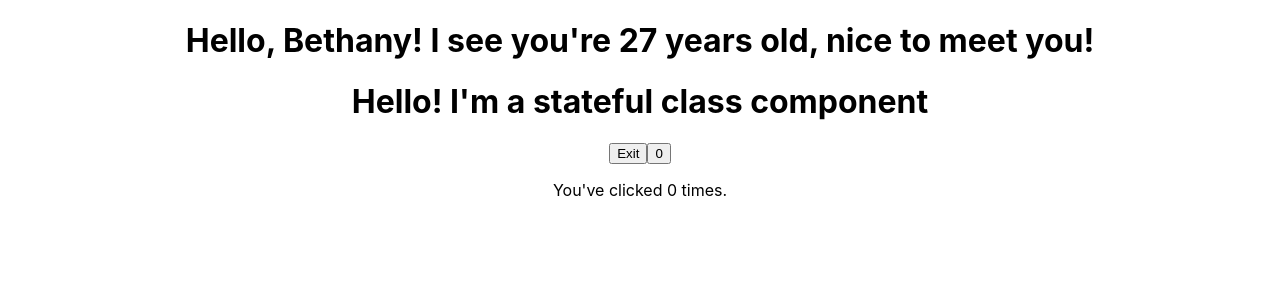
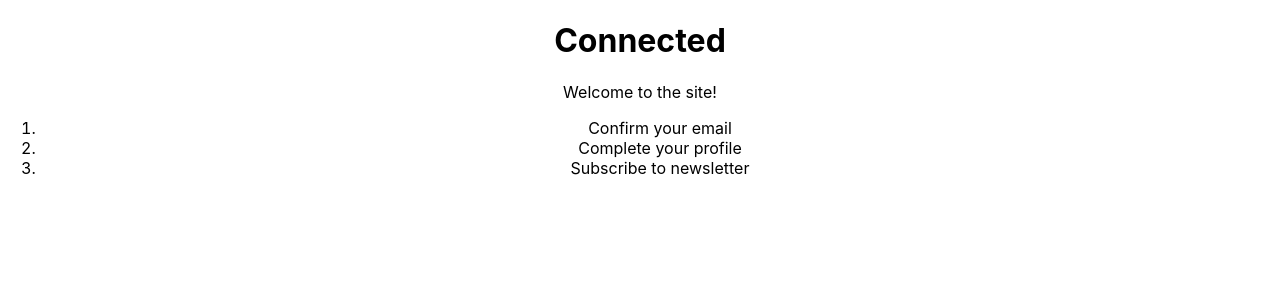
Before and after one commit to AnnieNeilson/gitpod-react, a React (Create React App) app in the folder my-app/: page / in a window 1280 px wide. Shown: the top 300 px of the page. Built offline with nearby package versions, Linux system fonts and the light colour scheme.

Commit message:
Nesting components challenge completed

```diff
--- a/my-app/src/App.js
+++ b/my-app/src/App.js
@@ -3,13 +3,24 @@ import './App.css';
 import FunctionalGreeting from './components/FunctionalGreeting';
 import FunctionalGreetingWithProps from './components/FunctionalGreetingWithProps';
 import StatefulGreeting from './components/StatefulGreeting';
+import EventsFunctional from './components/EventsFunctional';
+import EventsClass from './components/EventsClass';
+import ConditionalRenderingFunctional from './components/ConditionalRenderingFunctional';
+import ConditionalRenderingClass from './components/ConditionalRenderingClass';
+import NestingComponents from './components/NestingComponents';
+
 
 function App() {
   return (
     <div className="App">
         {/* <FunctionalGreeting /> */}
-        <FunctionalGreetingWithProps greeting="nice to meet you!" name="Bethany" age="27" />
+        {/* <FunctionalGreetingWithProps greeting="nice to meet you!" name="Bethany" age="27" />
         <StatefulGreeting greeting="I'm a stateful class component" name="Bethany" />
+        <EventsFunctional />
+        <EventsClass />
+        <ConditionalRenderingClass />
+        <ConditionalRenderingFunctional connected={true} /> */}
+        <NestingComponents />
     </div>
   );
 }
--- /dev/null
+++ b/my-app/src/components/ConditionalRenderingClass.js
@@ -0,0 +1,22 @@
+import React, { Component } from 'react'
+
+export class ConditionalRenderingClass extends Component {
+    constructor(props) {
+      super(props)
+
+      this.state = {
+         isLoaded: true,
+         isLoggedIn: true
+      }
+    }
+  render() {
+    return (
+      <div>
+        <h1>{this.state.isLoaded ? 'Data loaded' : 'Loading...'}</h1>
+
+      </div>
+    )
+  }
+}
+
+export default ConditionalRenderingClass
--- /dev/null
+++ b/my-app/src/components/ConditionalRenderingFunctional.js
@@ -0,0 +1,11 @@
+import React from 'react'
+
+function ConditionalRenderingFunctional(props) {
+  return (
+    <div>
+        <h1>{props.connected ? 'Connected' : 'Not Connected'}</h1>
+    </div>
+  )
+}
+
+export default ConditionalRenderingFunctional
--- /dev/null
+++ b/my-app/src/components/EventsClass.js
@@ -0,0 +1,16 @@
+import React, { Component } from 'react'
+
+export class EventsClass extends Component {
+    clickHandler(){
+        console.log("clicked the class button")
+    }
+  render() {
+    return (
+      <div>
+        <button onClick={this.clickHandler}>click me - class component</button>
+      </div>
+    )
+  }
+}
+
+export default EventsClass
--- /dev/null
+++ b/my-app/src/components/EventsFunctional.js
@@ -0,0 +1,14 @@
+import React from 'react'
+
+function EventsFunctional() {
+    function clickHandler(){
+        console.log("clicked the functional button")
+    }
+  return (
+    <div>
+        <button onClick={clickHandler}>click me - functional component</button>
+    </div>
+  )
+}
+
+export default EventsFunctional
--- /dev/null
+++ b/my-app/src/components/NestingComponents.js
@@ -0,0 +1,25 @@
+import React, { Component } from 'react'
+import UserMessage from './UserMessage'
+import UserData from './UserData'
+
+class NestingComponents extends Component {
+    constructor(props) {
+      super(props)
+
+      this.state = {
+        isLoaded: true,
+        isLoggedIn: true,
+      }
+    }
+  render() {
+    return (
+      <div>
+        <UserData isLoaded={this.state.isLoaded} />
+        <UserMessage isLoggedIn={this.state.isLoggedIn} />
+      </div>
+
+    )
+  }
+}
+
+export default NestingComponents
--- /dev/null
+++ b/my-app/src/components/UserData.js
@@ -0,0 +1,11 @@
+import React from 'react'
+
+function UserData(props) {
+  return (
+    <div>
+        <h1>{props.isLoaded ? 'Connected' : 'Not Connected'}</h1>
+    </div>
+  )
+}
+
+export default UserData
--- /dev/null
+++ b/my-app/src/components/UserMessage.js
@@ -0,0 +1,23 @@
+import React from 'react'
+
+function UserMessage(props) {
+  return (
+    <div>
+        {
+            props.isLoggedIn ? (
+                <div>
+                    <p>Welcome to the site!</p>
+                    <ol>
+                        <li>Confirm your email</li>
+                        <li>Complete your profile</li>
+                        <li>Subscribe to newsletter</li>
+                    </ol>
+                </div>
+            ) :
+            (<p>Please sign in</p>)
+        }
+    </div>
+  )
+}
+
+export default UserMessage
```
Also changed, not shown: my-app/src/components/ES7Snippets.js (line endings or trailing spaces).
